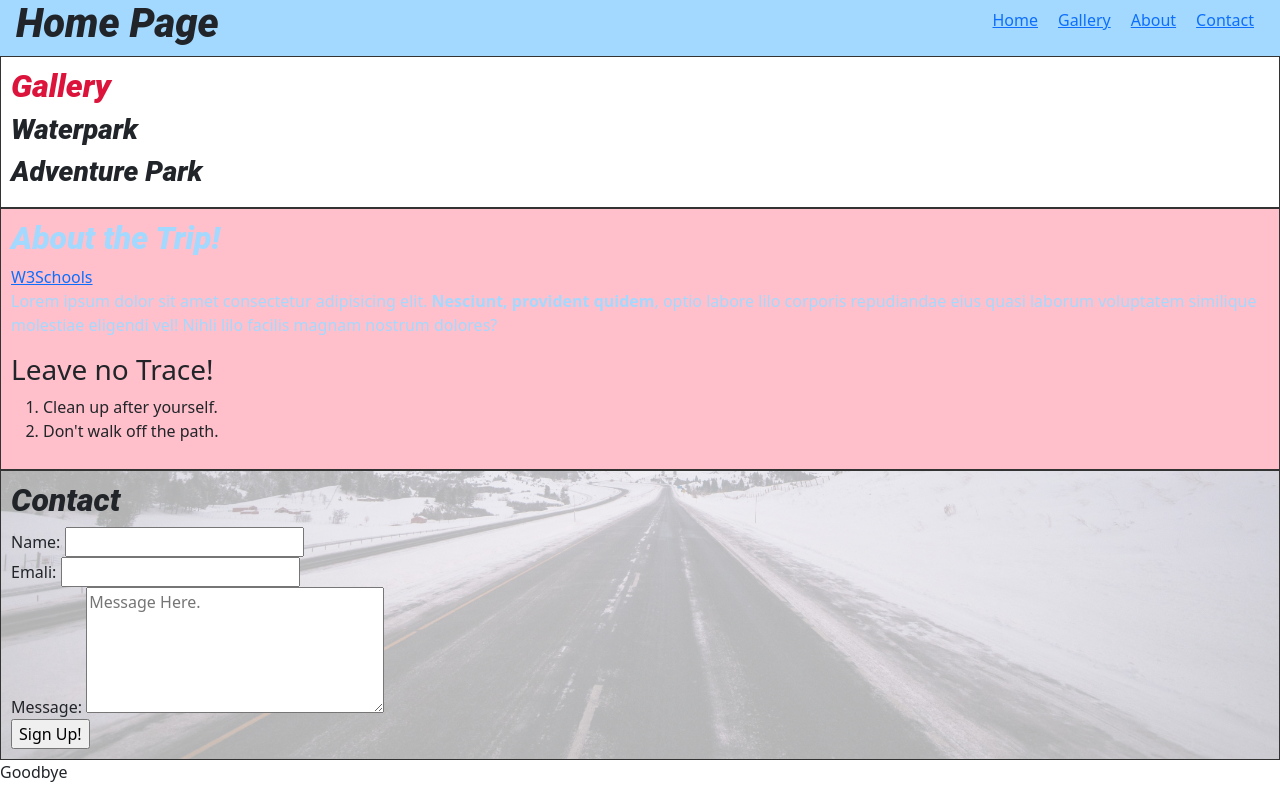
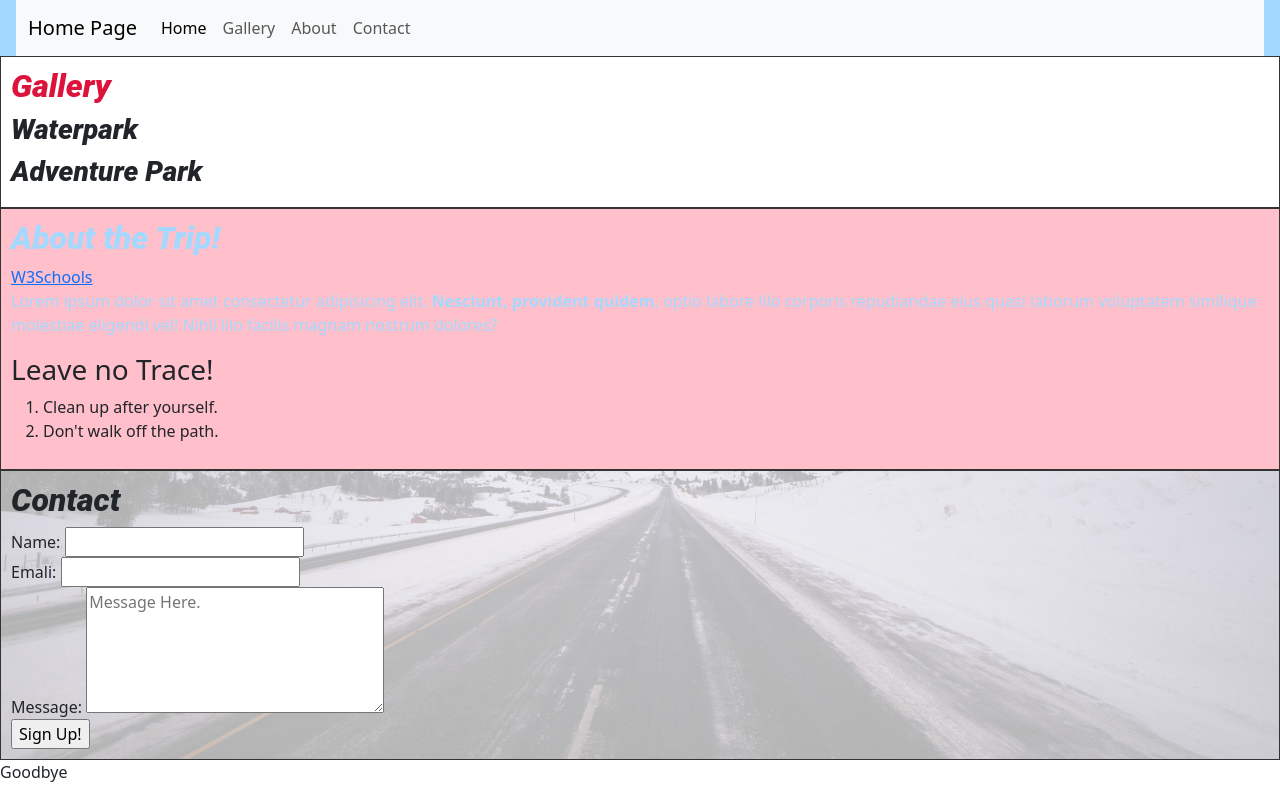
Before and after one commit to Ri-Dearg/playrepo, a plain HTML site: page index.html in a window 1280 px wide. Drawn offline with nearby package versions, Linux system fonts and the light colour scheme.

Commit message:
Update navbar to bootstrap

```diff
--- a/index.html
+++ b/index.html
@@ -13,15 +13,31 @@
   </head>
   <body>
     <!-- Header Section                                       -->
-    <header class="primary-background d-flex">
-      <h1 class="heading" id="home">Home Page</h1>
-      <nav>
-        <ul class="list-nostyle d-flex">
-          <li><a href="#home">Home</a></li>
-          <li><a href="#gallery">Gallery</a></li>
-          <li><a href="#about">About</a></li>
-          <li><a href="#contact">Contact</a></li>
-        </ul>
+    <header class="primary-background">
+      <nav class="navbar navbar-expand-lg bg-body-tertiary">
+        <div class="container-fluid">
+          <a class="navbar-brand" href="#">Home Page</a>
+          <button
+            class="navbar-toggler"
+            type="button"
+            data-bs-toggle="collapse"
+            data-bs-target="#homePageNavbar"
+            aria-controls="homePageNavbar"
+            aria-expanded="false"
+            aria-label="Toggle navigation">
+            <span class="navbar-toggler-icon"></span>
+          </button>
+          <div class="collapse navbar-collapse" id="homePageNavbar">
+            <div class="navbar-nav">
+              <a class="nav-link active" aria-current="page" href="#home"
+                >Home</a
+              >
+              <a class="nav-link" href="#gallery">Gallery</a>
+              <a class="nav-link" href="#about">About</a>
+              <a class="nav-link" href="#contact">Contact</a>
+            </div>
+          </div>
+        </div>
       </nav>
     </header>
 
```
